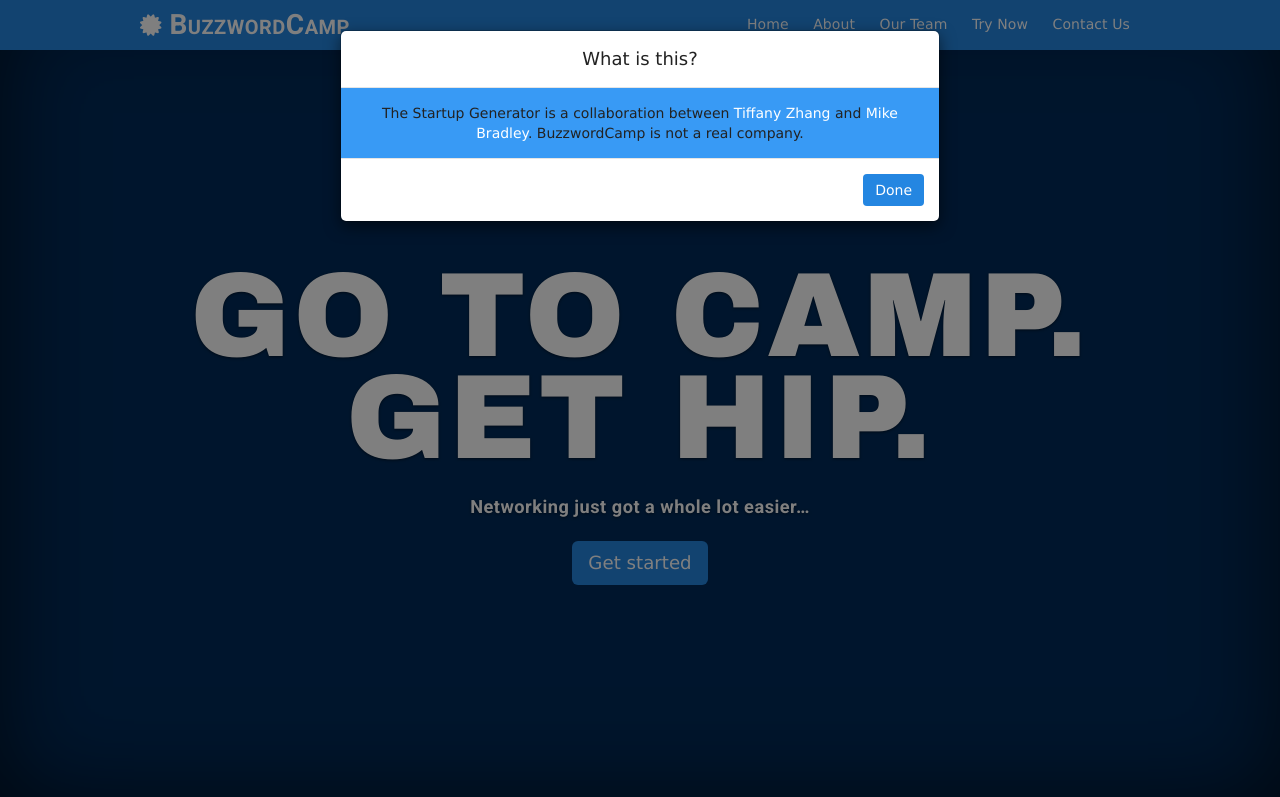
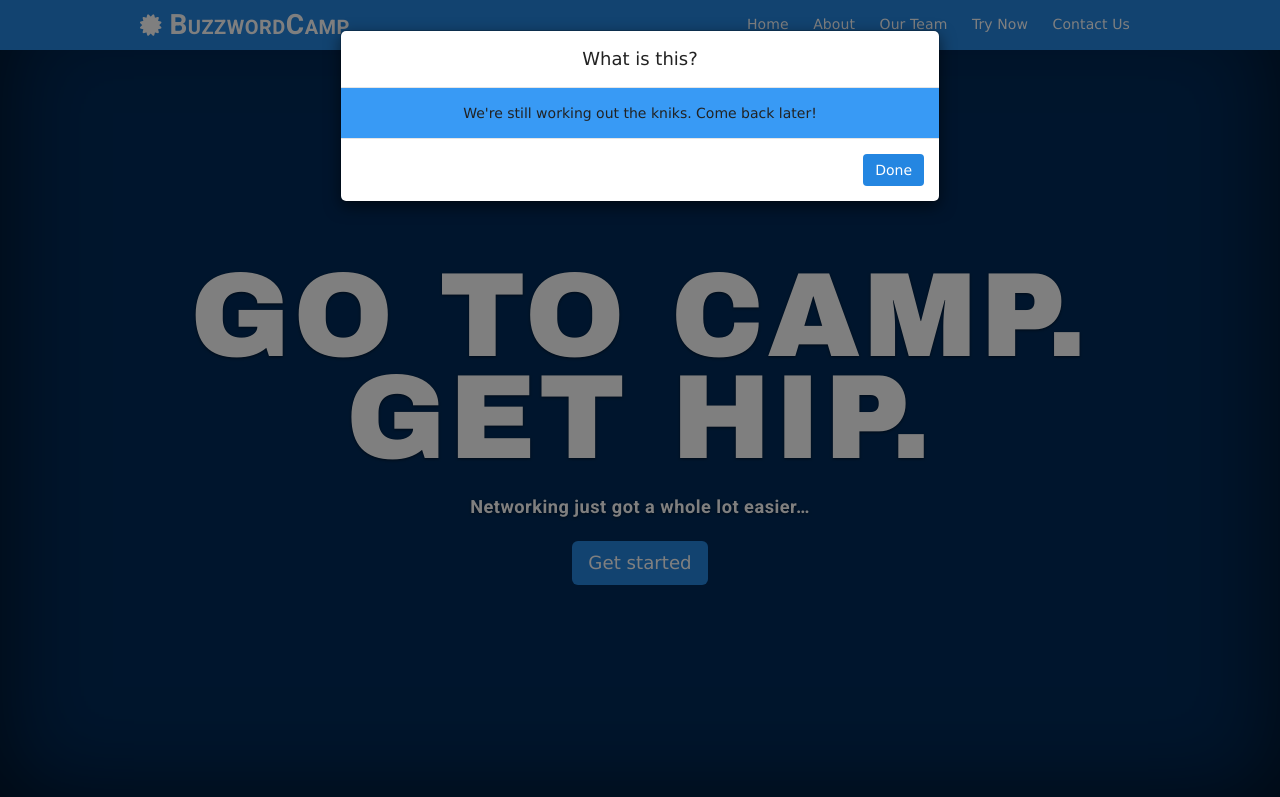
Before and after one commit to Ariiah/buzzwordcamp, a plain HTML site: page src/index.html in a window 1280 px wide. Both pictures are taken after a click on the link "Contact Us". Shown: the top 797 px of the page. Drawn offline with nearby package versions, Linux system fonts and the light colour scheme; a web font is replaced by a local one.

Commit message:
new contact message

```diff
--- a/src/index.html
+++ b/src/index.html
@@ -277,7 +277,7 @@
             <h4 class="modal-title" id="myModalLabel">What is this?</h4>
             </div>
             <div class="modal-body" style="background-color: rgb(56, 154, 245);">
-                The Startup Generator is a collaboration between <a href="http://tiffzhang.com/" target="_blank">Tiffany Zhang</a> and <a href="http://mikebradley.me/" target="_blank">Mike Bradley</a>. <span class="company-name">BuzzwordCamp</span> is not a real company.
+              We're still working out the kniks. Come back later!
             </div>
             <div class="modal-footer">
                 <button type="button" class="btn btn-default" data-dismiss="modal" style="background-color: rgb(36, 134, 225);">Done</button>
```
